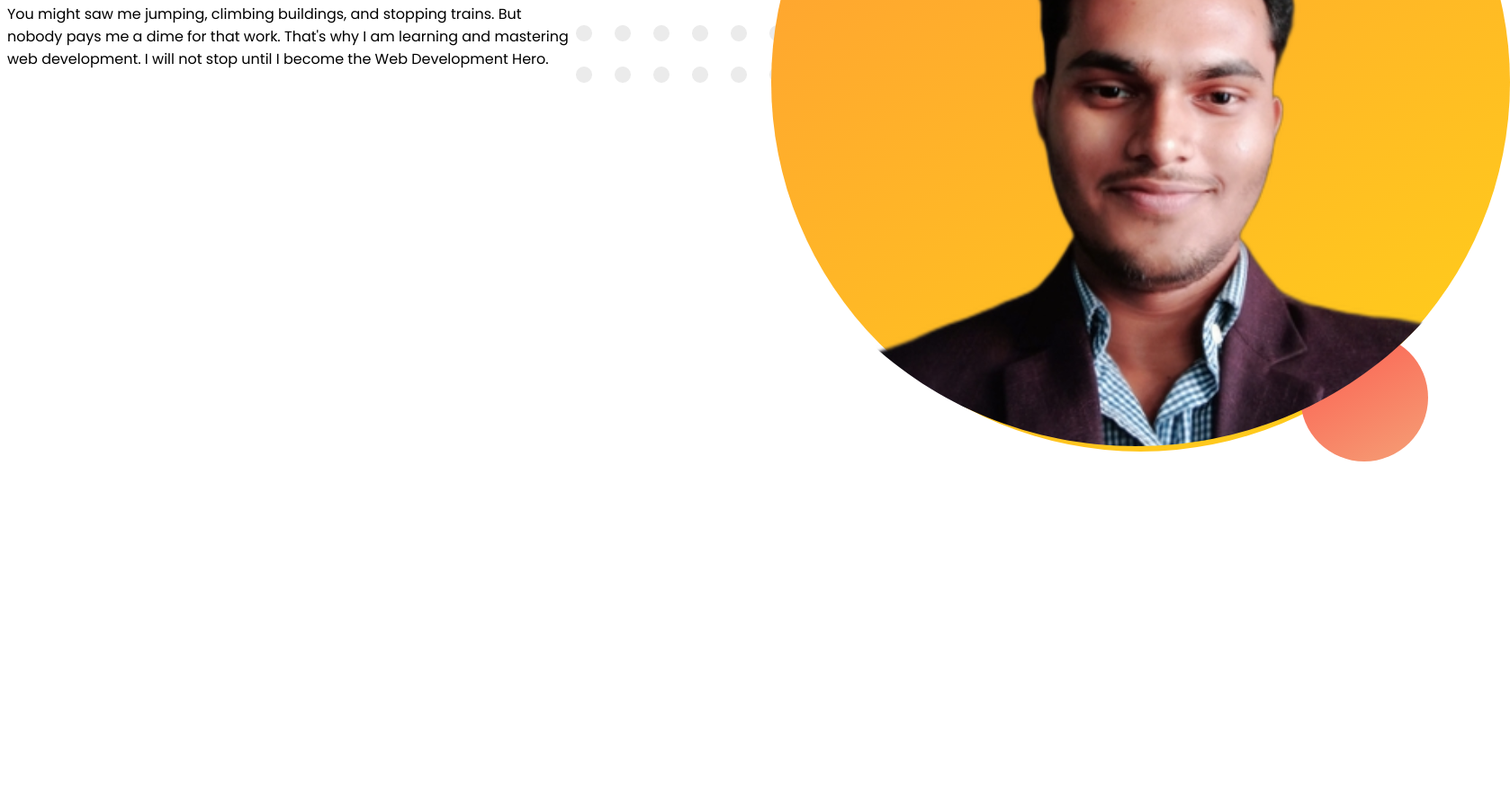
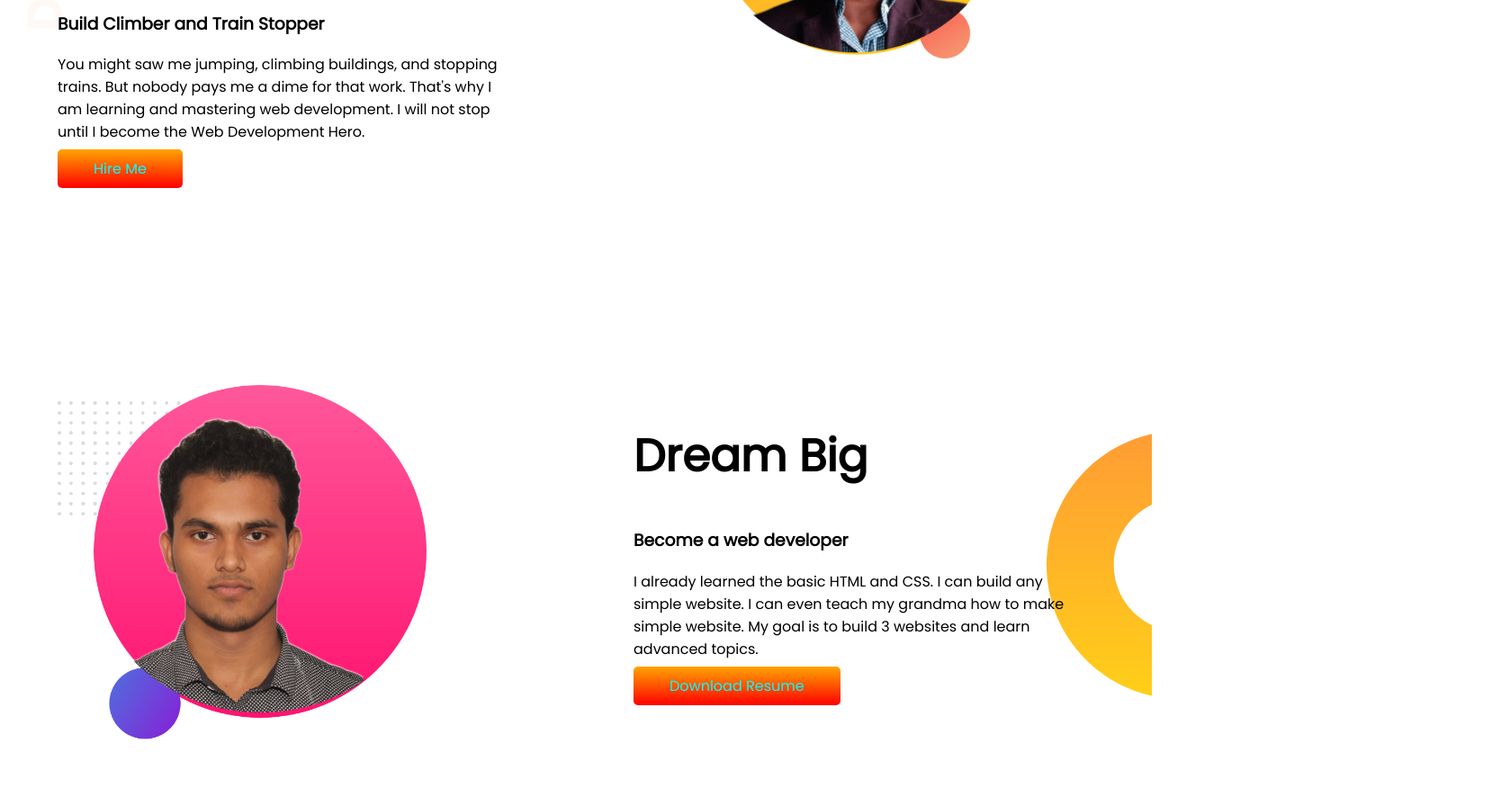
Before and after one commit to isteakahmad21/portfolio-website, a plain HTML site: page index.html in a window 1280 px wide. Shown: the part 327-1223 px from the top of the page at 90% size, 1678 px wide, since content can reach past the window. Before the commit the page ends 855 px from the top, so only its background shows below. Drawn offline with Linux system fonts and the light colour scheme.

Commit message:
complet 2nd part

```diff
--- a/index.html
+++ b/index.html
@@ -1,6 +1,5 @@
 <!DOCTYPE html>
 <html lang="en">
-
   <head>
     <meta charset="UTF-8" />
     <meta http-equiv="X-UA-Compatible" content="IE=edge" />
@@ -8,26 +7,45 @@
     <title>Isteak Portfolio</title>
     <link rel="preconnect" href="https://fonts.googleapis.com" />
     <link rel="preconnect" href="https://fonts.gstatic.com" crossorigin />
-    <link href="https://fonts.googleapis.com/css2?family=Poppins:wght@100;400&display=swap" rel="stylesheet" />
+    <link
+      href="https://fonts.googleapis.com/css2?family=Poppins:wght@100;400&display=swap"
+      rel="stylesheet"
+    />
     <link rel="stylesheet" href="style.css" />
   </head>
 
   <body>
-    <section>
-        <div classs="half-width">
+    <section class="top-banner">
+      <div class="half-width">
         <h1>Welcome To</h1>
-            <h1><span class="orange">Ahmad</span> World !</h1>
+        <h1><span class="org">Ahmad</span> World !</h1>
         <h3>Build Climber and Train Stopper</h3>
         <p>
-                You might saw me jumping, climbing buildings, and stopping trains. But nobody pays me a dime for that work.
-                That's why I am learning and mastering web development. I will not stop until I become the Web Development
-                Hero.
+          You might saw me jumping, climbing buildings, and stopping trains. But
+          nobody pays me a dime for that work. That's why I am learning and
+          mastering web development. I will not stop until I become the Web
+          Development Hero.
         </p>
+        <a class="link-button" target="_blank" href="#">Hire Me</a>
       </div>
       <div class="half-width">
-           <img src="profile-01.png" alt="">
+        <img src="profile-01.png" alt="" />
+      </div>
+    </section>
+    <section class="mid-banner">
+      <div class="half-width">
+        <img src="profile-02.png" alt="" />
+      </div>
+      <div class="half-width">
+        <h1>Dream Big</h1>
+        <h3>Become a web developer</h3>
+        <p>
+          I already learned the basic HTML and CSS. I can build any simple
+          website. I can even teach my grandma how to make simple website. My
+          goal is to build 3 websites and learn advanced topics.
+        </p>
+        <a class="link-button" target="_blank" href="#">Download Resume</a>
       </div>
     </section>
   </body>
-
 </html>
--- a/style.css
+++ b/style.css
@@ -1,19 +1,57 @@
 body {
-  font-family: "Poppins", sans-serif;
+    margin: 0;
+    padding: 0;
+    font-family: "Poppins", sans-serif;
 }
 
 h1 {
-  font-size: 50px;
+    font-size: 50px;
 }
 
-.orange {
-  color: orange;
+.org {
+    color: orange;
 }
 
 section {
-  display: flex;
+    display: flex;
+    margin-bottom: 100px;
+}
+
+.top-banner {
+    background-image: url(top-banner.png);
+    background-repeat: no-repeat;
 }
 
 .half-width {
-  width: 50%;
+    width: 50%;
+    padding: 5%;
 }
+
+.half-width img {
+    width: 80%;
+}
+
+.link-button {
+    text-decoration: none;
+    color: aqua;
+    font-weight: 500;
+    background-image: linear-gradient(orange, red);
+    padding: 10px 40px;
+    border-radius: 5px;
+
+}
+
+.link-button:hover {
+
+    color: rgb(241, 246, 246);
+
+    background-image: linear-gradient(red, orange);
+
+}
+
+.mid-banner {
+    background-image: url(dream-bg.png);
+    background-repeat: no-repeat;
+    background-position: right;
+
+}
```
Lines whose indentation alone changed are shown as unchanged.
